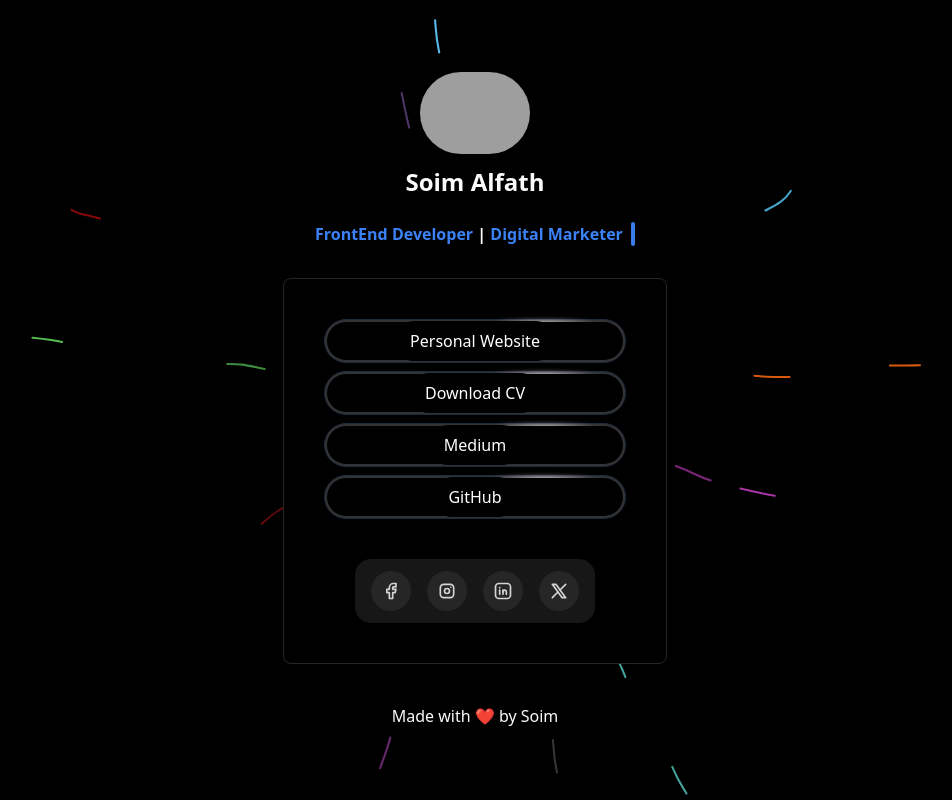
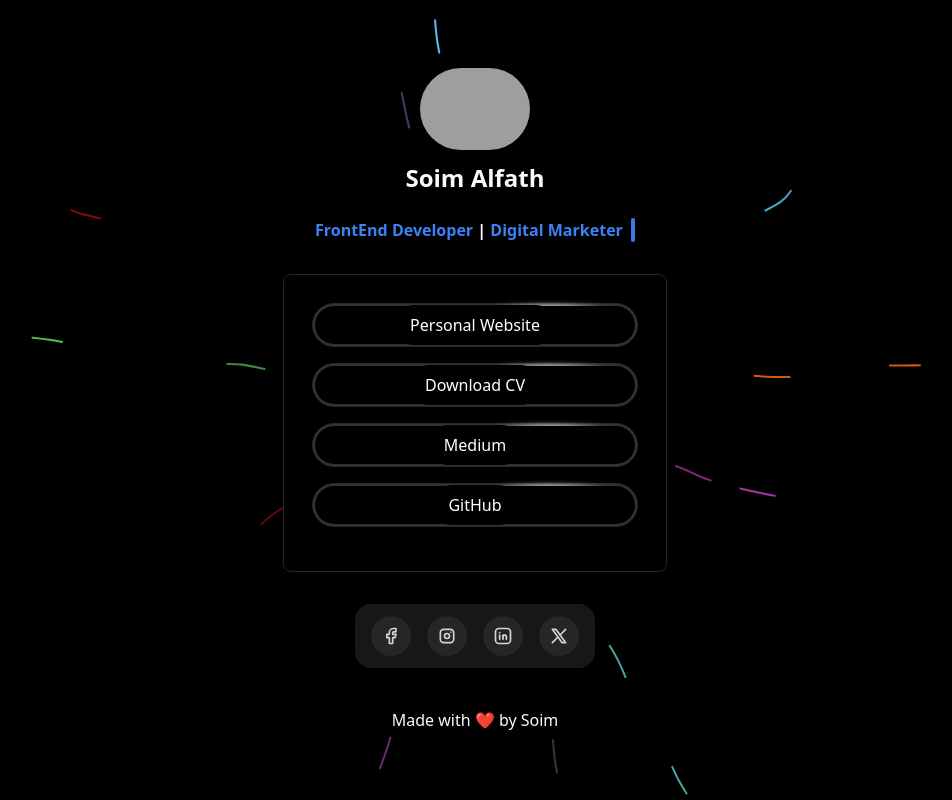
Before and after one commit to soimalfath/link-page, a Next.js app: page / in a window 1280 px wide. Shown: the whole page, without its empty margins (165-1117 px from the left). Built offline with nearby package versions, Linux system fonts and the light colour scheme; grey boxes are pictures that could not be loaded.

Commit message:
fix postion button

```diff
--- a/src/components/card/cards.tsx
+++ b/src/components/card/cards.tsx
@@ -1,6 +1,5 @@
 import { CardSpotlight } from '@/components/ui/card-spotlight';
 import { ButtonLink } from '../button/button';
-import { ButtonSocmed } from '../button/button-socmed';
 
 export function CardSpotlightDemo() {
   const Link = [
@@ -28,13 +27,10 @@ export function CardSpotlightDemo() {
   return (
     <CardSpotlight className=" gridjustify-center rounded-lg w-96">
       {Link.map((item) => (
-        <div key={item.tittle} className="mb-2">
+        <div key={item.tittle} className="mb-4">
           <ButtonLink title={item.tittle} href={item.href} />
         </div>
       ))}
-      <div className="mt-10 w-full">
-        <ButtonSocmed />
-      </div>
     </CardSpotlight>
   );
 }
--- a/src/components/ui/card-spotlight.tsx
+++ b/src/components/ui/card-spotlight.tsx
@@ -35,7 +35,7 @@ export const CardSpotlight = ({
   return (
     <div
       className={cn(
-        'group/spotlight p-10 rounded-md relative border border-neutral-800 bg-black dark:border-neutral-800',
+        'group/spotlight p-7 rounded-md relative border border-neutral-800 bg-black dark:border-neutral-800',
         className
       )}
       onMouseMove={handleMouseMove}
--- a/src/pages/index.tsx
+++ b/src/pages/index.tsx
@@ -4,6 +4,7 @@ import { BackgroundLines } from '@/components/ui/background-lines';
 import { Tittle } from "@/components/text/tittle";
 import { CardSpotlightDemo } from "@/components/card/cards";
 import Head from "next/head";
+import { ButtonSocmed } from '@/components/button/button-socmed';
 
 // const geistSans = localFont({
 //   src: './fonts/GeistVF.woff',
@@ -41,6 +42,9 @@ export default function Home() {
           <Tittle />
           <div className="flex items-center flex-col justify-center">
             <CardSpotlightDemo />
+            <div className="mt-8 w-full">
+              <ButtonSocmed />
+            </div>
           </div>
           <div className="flex justify-center mt-10">Made with ❤️ by Soim</div>
         </div>
```
